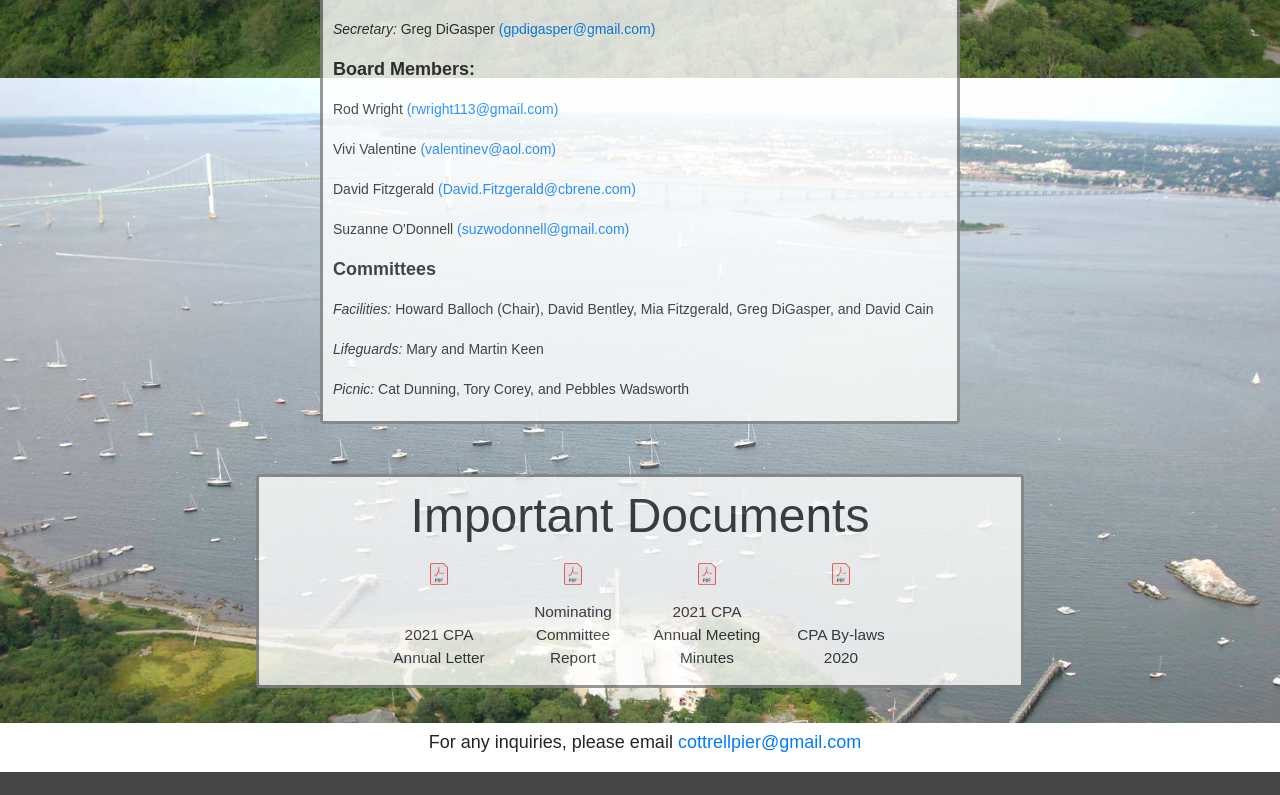
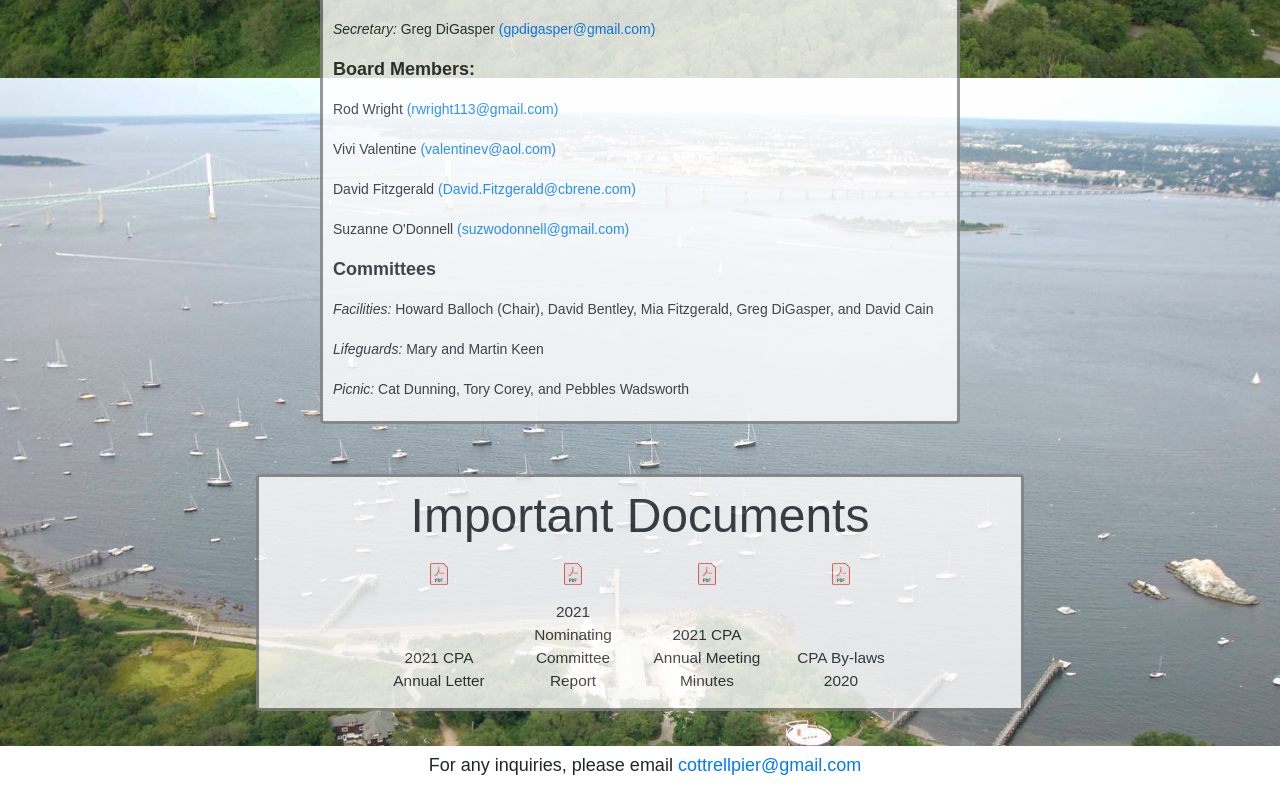
Before and after one commit to jlonaeus/GreensPier, a plain HTML site: page members.html in a window 1280 px wide. Shown: the part 772-1567 px from the top of the page. Before the commit the page ends 1544 px from the top, so only its background shows below. Drawn offline with nearby package versions, Linux system fonts and the light colour scheme.

Commit message:
members- 2021 Nominatingcom...

```diff
--- a/members.html
+++ b/members.html
@@ -299,7 +299,7 @@
     </div>
     <div class="big2">
     <p class="left-file-text">2021 CPA Annual Letter</p>
-    <p class="right-file-text2">Nominating Committee Report</p>
+    <p class="right-file-text2">2021 Nominating Committee Report</p>
     <p class="right-file-text">2021 CPA Annual Meeting Minutes</p>
     <p class="right-file-text">CPA By-laws 2020</p>
     </div>
```
